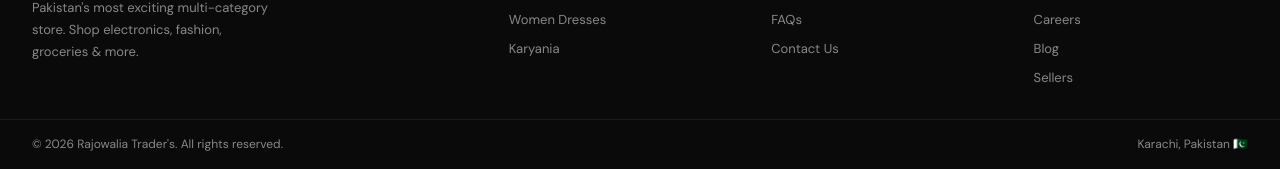
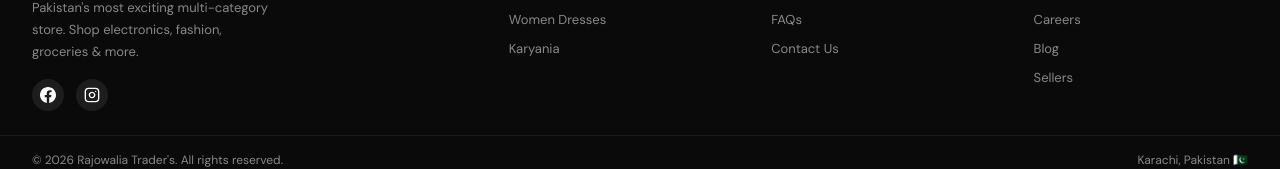
Before and after one commit to Moawiz198/rajowalia-traders-shop, a React (Vite) app: page / in a window 1280 px wide. Shown: the part 2524-2693 px from the top of the page. Built offline with nearby package versions, Linux system fonts and the light colour scheme; no server answers; the database is empty.

Commit message:
Add Facebook and Instagram social media links to Footer

```diff
--- a/src/components/Footer.jsx
+++ b/src/components/Footer.jsx
@@ -21,6 +21,54 @@
             <span>{t('app_name')} <span style={{ fontSize: '14px', letterSpacing: '2px', color: 'var(--muted)' }}>{language === 'en' ? "TRADER'S" : "ٹریڈرز"}</span></span>
           </div>
           <p>{t('footer_tagline')}</p>
+          <div style={{ display: 'flex', gap: '12px', marginTop: '16px' }}>
+            <a
+              href="https://www.facebook.com/share/18WCGdoSxR/"
+              target="_blank"
+              rel="noreferrer"
+              style={{
+                display: 'flex',
+                alignItems: 'center',
+                justifyContent: 'center',
+                width: '32px',
+                height: '32px',
+                borderRadius: '50%',
+                background: 'rgba(255,255,255,0.08)',
+                color: '#fff',
+                transition: 'all 0.3s'
+              }}
+              onMouseEnter={(e) => e.currentTarget.style.background = 'var(--accent)'}
+              onMouseLeave={(e) => e.currentTarget.style.background = 'rgba(255,255,255,0.08)'}
+            >
+              <svg xmlns="http://www.w3.org/2000/svg" width="16" height="16" viewBox="0 0 24 24" fill="currentColor">
+                <path d="M24 12.073c0-6.627-5.373-12-12-12s-12 5.373-12 12c0 5.99 4.388 10.954 10.125 11.854v-8.385H7.078v-3.47h3.047V9.43c0-3.007 1.792-4.669 4.533-4.669 1.312 0 2.686.235 2.686.235v2.953H15.83c-1.491 0-1.956.925-1.956 1.874v2.25h3.328l-.532 3.47h-2.796v8.385C19.612 23.027 24 18.062 24 12.073z"/>
+              </svg>
+            </a>
+            <a
+              href="https://www.instagram.com/rajowalia_traders/"
+              target="_blank"
+              rel="noreferrer"
+              style={{
+                display: 'flex',
+                alignItems: 'center',
+                justifyContent: 'center',
+                width: '32px',
+                height: '32px',
+                borderRadius: '50%',
+                background: 'rgba(255,255,255,0.08)',
+                color: '#fff',
+                transition: 'all 0.3s'
+              }}
+              onMouseEnter={(e) => e.currentTarget.style.background = 'var(--accent)'}
+              onMouseLeave={(e) => e.currentTarget.style.background = 'rgba(255,255,255,0.08)'}
+            >
+              <svg xmlns="http://www.w3.org/2000/svg" width="16" height="16" viewBox="0 0 24 24" fill="none" stroke="currentColor" strokeWidth="2" strokeLinecap="round" strokeLinejoin="round">
+                <rect x="2" y="2" width="20" height="20" rx="5" ry="5"></rect>
+                <path d="M16 11.37A4 4 0 1 1 12.63 8 4 4 0 0 1 16 11.37z"></path>
+                <line x1="17.5" y1="6.5" x2="17.51" y2="6.5"></line>
+              </svg>
+            </a>
+          </div>
         </div>
         <div className="footer-col">
           <h4>{t('shop')}</h4>
```
